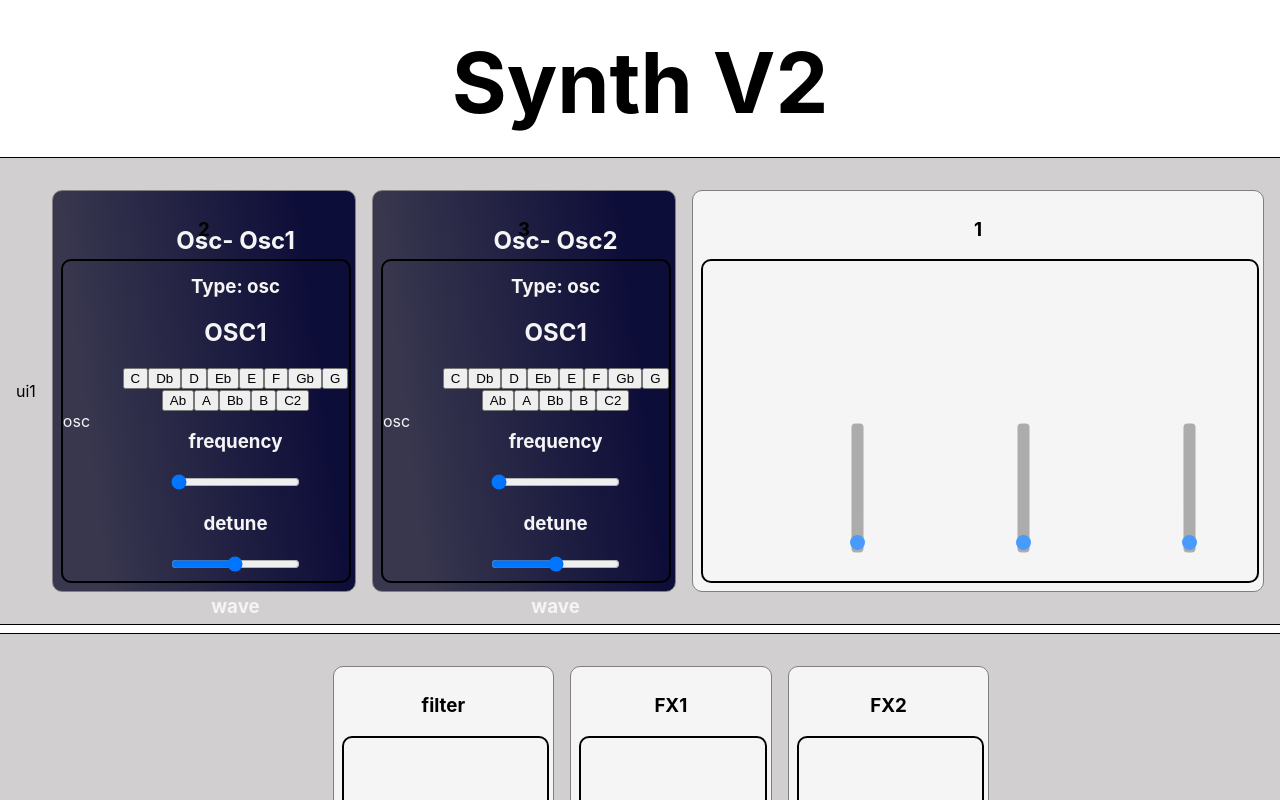
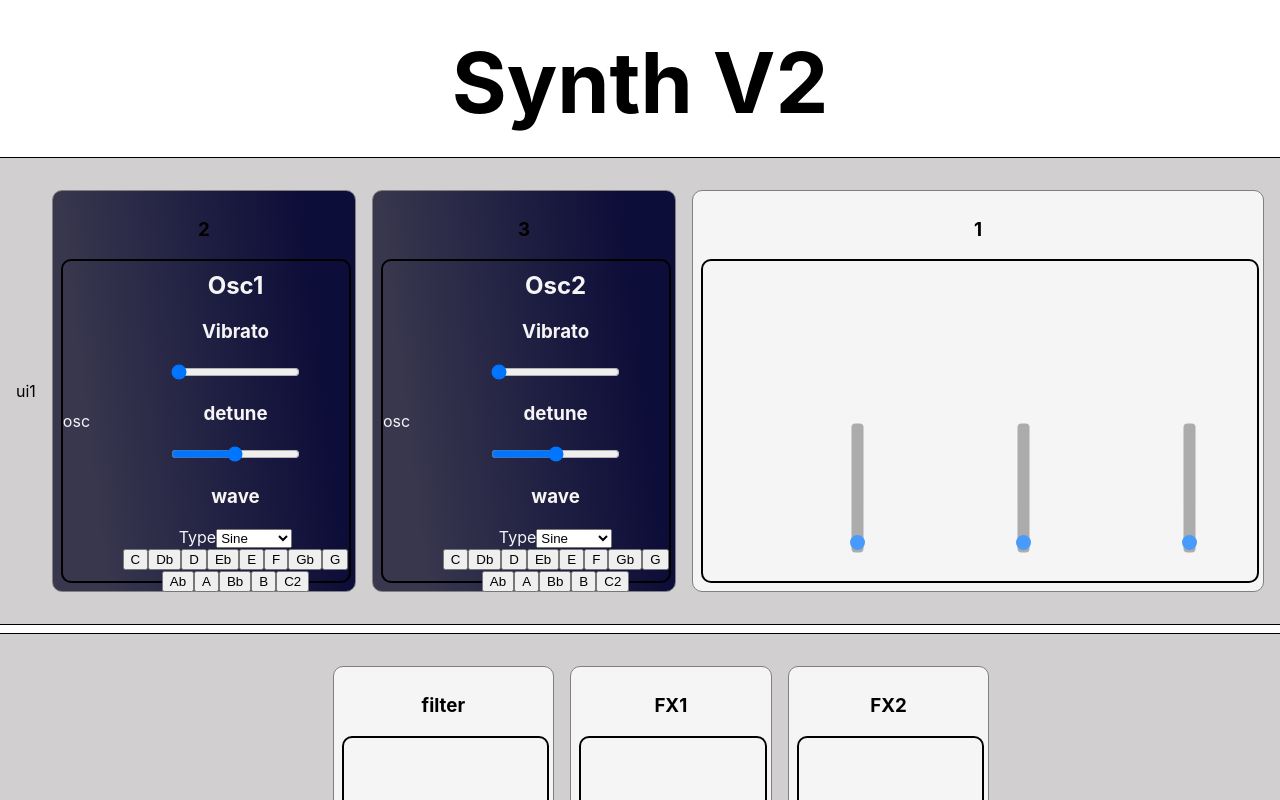
Before and after one commit to dankarger/synth-version-2, a React (Create React App) app: page / in a window 1280 px wide. Shown: the top 800 px of the page. Built offline with nearby package versions, Linux system fonts and the light colour scheme.

Commit message:
add select osc type

```diff
--- a/src/components/Osc.tsx
+++ b/src/components/Osc.tsx
@@ -58,7 +58,7 @@ const Osc:React.FC<Props> =({oscName, typeName}:Props)=> {
 
     const [detune, setDetune] = useState(50);
 
-    const [ type, changeTypeState] = useState('sine')
+    const [ oscType, setOscType] = useState<string | OscillatorType>('sine')
     const buttonRef = useRef(null)
     const itemsRef = useRef<Array<HTMLDivElement | null>>([]);
     const tryRef = createRef()
@@ -81,7 +81,9 @@ const Osc:React.FC<Props> =({oscName, typeName}:Props)=> {
        return notes.map(({name, frequency, key},i)=> {
                 const handleClick =()=>{
                 const noteOscillator = audioContext.createOscillator();
-                noteOscillator.type = 'square';
+                // noteOscillator.type = oscType=== 'sine'? 'sine' :'square';
+                    // @ts-ignore
+                    noteOscillator.type = oscType;
                 noteOscillator.frequency.setValueAtTime(frequency, audioContext.currentTime);
                 const vibrato = audioContext.createOscillator();
                 vibrato.frequency.setValueAtTime(vibratoLevel, 0);
@@ -151,10 +153,14 @@ const Osc:React.FC<Props> =({oscName, typeName}:Props)=> {
     const handleDetuneChange =(e:React.FormEvent<HTMLInputElement>) => {
         setDetune(Number(e.currentTarget.value))
     }
+    const handleChangeOscType  =(e:React.FormEvent<HTMLSelectElement>) => {
+        setOscType(e.currentTarget.selectedOptions[0].value)
+        console.log('gg',e.currentTarget.selectedOptions[0].value)
+    }
     return (
         <div className={'osc-div'}>
-            <h2>Osc- {oscName}</h2>
-            <h3>Type: {typeName}</h3>
+            <h2>{oscName}</h2>
+            {/*<h3>Type: {typeName}</h3>*/}
             <div >
                 {/*<button onClick={*/}
                 {/*    ()=>updateState({type:"START_OSC"})*/}
@@ -167,7 +173,7 @@ const Osc:React.FC<Props> =({oscName, typeName}:Props)=> {
                 {/*}>Stop</button>*/}
             </div>
             <div className="control">
-                <h2>OSC1</h2>
+
                 <div >
                     {/*<button onClick={*/}
                     {/*    ()=>{osc1.start()}*/}
@@ -177,22 +183,21 @@ const Osc:React.FC<Props> =({oscName, typeName}:Props)=> {
                     {/*    // ()=>updateState({type:"STOP_OSC"})*/}
                     {/*    ()=>{osc1.stop()}*/}
                     {/*}>Stop</button>*/}
-                    {setupOsc()}
+
                 </div>
                 <div className="params">
 
-                    <h3>frequency</h3>
+                    <h3>Vibrato</h3>
                     {/*<input*/}
                     {/*    max="5000"*/}
                     {/*    value={frequency}*/}
                     {/*    onChange={change} type="range" id="frequency"/>*/}
                     <input type="range"
-                    max={100}
+                           max={100}
                            value={vibratoLevel}
                            onChange={handleVibratoChange}
                     />
                 </div>
-
                 <div className="params">
 
                     <h3>detune</h3>
@@ -217,8 +222,16 @@ const Osc:React.FC<Props> =({oscName, typeName}:Props)=> {
                     {/*<button */}
                     {/*    // onClick={changeType}*/}
                     {/*        id="sawtooth" className={`${type ==='sawtooth' && 'active'}`}>sawtooth</button>*/}
+                    <label htmlFor="oscTypes">Type</label>
+                    <select name="oscTypes" id="oscTypes" defaultValue={oscType} onChange={handleChangeOscType} >
+                        <option value="sine">Sine</option>
+                        <option value="triangle">triangle</option>
+                        <option value="square">square</option>
+                        <option value="sawtooth">sawtooth</option>
 
+                    </select>
                 </div>
+                {setupOsc()}
             </div>
         </div>
     )
```
